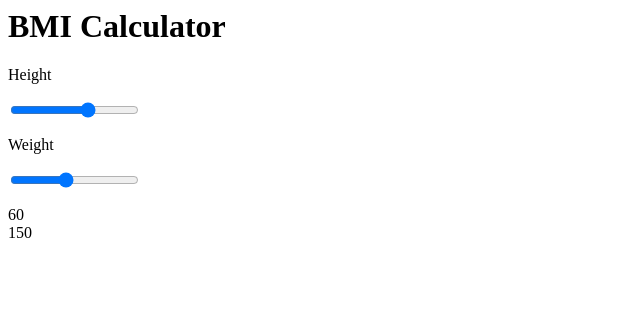
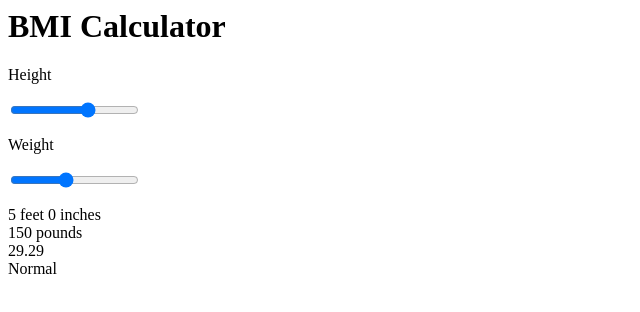
Before and after one commit to pasqualeantonelli/01-bmi-calculator-reactjs, a React (Vite) app: page / in a window 1280 px wide. Shown: the top 312 px of the page, without its empty margins (0-640 px from the left). Built offline with nearby package versions, Linux system fonts and the light colour scheme.

Commit message:
fourth commit to this project

```diff
--- a/components/BMI.css
+++ b/components/BMI.css
@@ -9,4 +9,6 @@
     font-weight: bold;
     font-size: xx-large;
     border: solid grey 1px;
+    padding: 10px;
+    margin: 10px;
 }
--- a/components/BMI.js
+++ b/components/BMI.js
@@ -24,7 +24,32 @@ class BMI extends Component {
         this.setState({weight: ev.target.value});
     }
 
+    displayHeight() {
+        const feet = Math.floor(this.state.height / 12);
+        const inches = this.state.height % 12;
+        return `${feet} feet ${inches} ` + this.pluralize(inches, ' inch', ' inches')
+}
 
+    displayWeight() {
+        return this.state.weight + ' ' + this.pluralize(this.state.weight, ' pound', ' pounds')
+    }
+
+    pluralize(count, singular, plural) {
+        if (count === 1) {
+            return singular
+        }
+        return plural
+    }
+
+    displayBMI() {
+        let bmi = 703 * this.state.weight / (this.state.height * this.state.height)
+        let lastTwoDecimalPlaces = Math.floor(bmi * 100) % 100;
+        return Math.floor(bmi) + '.' + lastTwoDecimalPlaces;
+    }
+
+    displayClassification() {
+        return 'Normal';
+    }
     render() {
         return <div className="container">
             <h1>BMI Calculator</h1>
@@ -42,11 +67,19 @@ class BMI extends Component {
             </p>
 
             <div className="result">
-                 {this.state.height}
+                 {this.displayHeight()}
             </div>
 
             <div className="result">
-                 {this.state.weight}
+                 {this.displayWeight()}
+            </div>
+
+            <div className="result">
+                 {this.displayBMI()}
+            </div>
+
+            <div className="result">
+                 {this.displayClassification()}
             </div>
         </div>
     }
```
Also changed, not shown: 4 other files (tests, documents, lock files or other folders).
